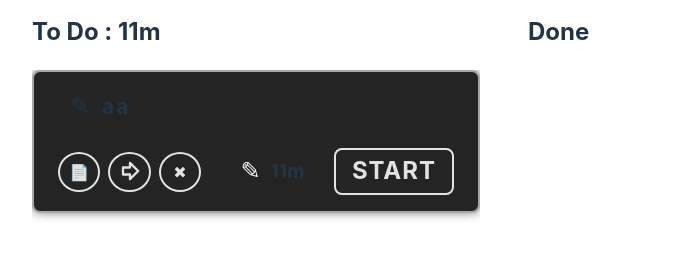
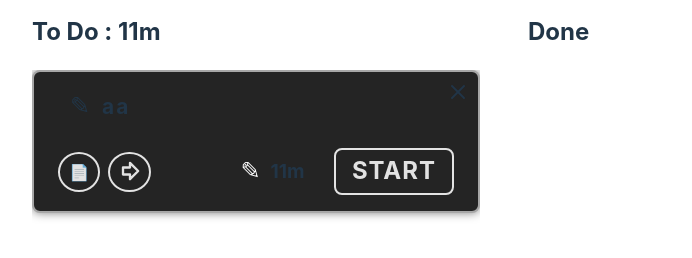
Before and after one commit to echoedinvoker/record, a React (Vite) app: page / in a window 1280 px wide. Shown: the part 138-396 px from the top of the page, without its empty margins (136-828 px from the left). Built offline with nearby package versions, Linux system fonts and the light colour scheme.

Commit message:
advance task button

```diff
--- a/src/App.tsx
+++ b/src/App.tsx
@@ -182,6 +182,46 @@ export default function App() {
     })
   }
 
+  function advanceTask(taskId: string) {
+    if (!data) {
+      throw new Error("Data is undefined");
+    }
+    const columnId = getColumnIdByTaskId(taskId)
+    const newColumnId = (parseInt(columnId) - 1).toString()
+    const getNewColumn = () => {
+      if (data.columns[newColumnId]) {
+        return {
+          ...data.columns[newColumnId],
+          taskIds: [...data.columns[newColumnId].taskIds, taskId]
+        }
+      } else {
+        const ts = new Date()
+        ts.setDate(ts.getDate() + parseInt(newColumnId))
+        ts.setHours(0, 0, 0, 0)
+        return {
+          id: newColumnId,
+          title: new Date().toDateString(),
+          ts: ts.getTime(),
+          taskIds: [taskId]
+        }
+      }
+    }
+
+    const newData = {
+      ...data,
+      columns: {
+        ...data.columns,
+        [columnId]: {
+          ...data.columns[columnId],
+          taskIds: data.columns[columnId].taskIds.filter(id => id !== taskId)
+        },
+        [newColumnId]: getNewColumn()
+      }
+    }
+
+    setData(newData)
+  }
+
   function delayToNextDay(taskId: string) {
     if (!data) {
       throw new Error("Data is undefined");
@@ -358,6 +398,7 @@ export default function App() {
           updateTaskMardownContent={updateTaskMardownContent}
           changeTaskEstimatedDuration={changeTaskEstimatedDuration}
           changeTaskElapsedDuration={changeTaskElapsedDuration}
+          advanceTask={advanceTask}
           delayToNextDay={delayToNextDay}
           downloadTasks={downloadTasks} />
       </DragDropContext>
--- a/src/components/OnGoingTab.tsx
+++ b/src/components/OnGoingTab.tsx
@@ -18,6 +18,7 @@ interface Props {
   changeTaskElapsedDuration: (taskId: string, elapsedDurationHMS: string) => void;
   changeTaskEstimatedDuration: (taskId: string, estimatedDurationHMS: string) => void;
   downloadTasks: () => void;
+  advanceTask: (taskId: string) => void;
   delayToNextDay: (taskId: string) => void;
 }
 
@@ -36,6 +37,7 @@ const OnGoingTab = forwardRef<OnGoingTabRef, Props>(({
   updateTaskMardownContent,
   changeTaskElapsedDuration,
   changeTaskEstimatedDuration,
+  advanceTask,
   delayToNextDay
 }, ref) => {
   const isLoadedTasksAtStart = useRef(false);
@@ -117,6 +119,7 @@ const OnGoingTab = forwardRef<OnGoingTabRef, Props>(({
             startTask={handleStartTask}
             changeTaskName={changeTaskName}
             updateTaskMardownContent={updateTaskMardownContent}
+            advanceTask={advanceTask}
             delayToNextDay={delayToNextDay}
             setShowModal={setShowModal}
             changeTaskEstimatedDuration={changeTaskEstimatedDuration}
--- a/src/components/Tasks.tsx
+++ b/src/components/Tasks.tsx
@@ -13,6 +13,7 @@ interface Props {
   changeTaskName: (taskId: string, name: string) => void;
   changeTaskEstimatedDuration: (taskId: string, estimatedDurationHMS: string) => void;
   updateTaskMardownContent: (taskId: string, markdownContent: string) => void;
+  advanceTask: (taskId: string) => void;
   delayToNextDay: (taskId: string) => void;
   setShowModal: (show: boolean) => void;
 }
@@ -29,6 +30,7 @@ const Tasks = forwardRef<TasksRef, Props>(({
   changeTaskName,
   changeTaskEstimatedDuration,
   updateTaskMardownContent,
+  advanceTask,
   delayToNextDay,
   whichDay,
   setShowModal
@@ -86,6 +88,7 @@ const Tasks = forwardRef<TasksRef, Props>(({
                   startTask={startTask}
                   changeTaskName={changeTaskName}
                   changeMarkdown={updateTaskMardownContent}
+                  advanceTask={advanceTask}
                   delayToNextDay={delayToNextDay}
                   changeTaskEstimatedDuration={changeTaskEstimatedDuration}
                 />
--- a/src/components/TheTask.tsx
+++ b/src/components/TheTask.tsx
@@ -5,7 +5,7 @@ import { convertMillisecondsToHMS } from "../utils";
 import { useState } from "react";
 import EditMarkdownModal from "./EditMardownModal";
 import { Draggable, DraggableProvided } from "react-beautiful-dnd";
-import { ArrowBigRight } from 'lucide-react';
+import { ArrowBigLeft, ArrowBigRight, X } from 'lucide-react';
 import TaskNameContainer from "./ui/TaskNameContainer";
 import { Form, Value } from "./ui/Form";
 
@@ -17,11 +17,12 @@ interface Props {
   changeTaskName: (taskId: string, name: string) => void
   changeTaskEstimatedDuration: (taskId: string, estimatedDurationHMS: string) => void
   changeMarkdown: (taskId: string, markdown: string) => void
+  advanceTask: (taskId: string) => void
   delayToNextDay: (taskId: string) => void
   index: number
 }
 
-export default function TheTask({ index, task, deleteTask, startTask, changeTaskName, changeTaskEstimatedDuration, changeMarkdown, delayToNextDay, whichDay }: Props) {
+export default function TheTask({ index, task, deleteTask, startTask, changeTaskName, changeTaskEstimatedDuration, changeMarkdown, advanceTask, delayToNextDay, whichDay }: Props) {
   const [isEditingTaskName, setIsEditingTaskName] = useState(false);
   const [taskName, setTaskName] = useState(task.task);
   const [isEditingEstimatedDuration, setIsEditingEstimatedDuration] = useState(false);
@@ -39,6 +40,11 @@ export default function TheTask({ index, task, deleteTask, startTask, changeTask
     e.preventDefault();
     setIsEditingEstimatedDuration(false);
     changeTaskEstimatedDuration(task.id, estimatedDurationHMS);
+  }
+
+  // 處理提前任務
+  const handleAdvance = () => {
+    advanceTask(task.id);
   }
 
   const handleDelay = () => {
@@ -75,14 +81,15 @@ export default function TheTask({ index, task, deleteTask, startTask, changeTask
                     &#128196;
                   </ContentWrapper>
                 </CircleButton>
+                {whichDay > 0 &&
+                  <CircleButton onClick={handleAdvance}>
+                    <ContentWrapper $offsetY="-1px">
+                      <ArrowBigLeft size={28} />
+                    </ContentWrapper>
+                  </CircleButton>}
                 <CircleButton onClick={handleDelay}>
                   <ContentWrapper $offsetY="-1px">
                     <ArrowBigRight size={28} />
-                  </ContentWrapper>
-                </CircleButton>
-                <CircleButton onClick={() => deleteTask(task.id, whichDay.toString())}>
-                  <ContentWrapper>
-                    &#10006;
                   </ContentWrapper>
                 </CircleButton>
               </TaskActions>
@@ -111,6 +118,7 @@ export default function TheTask({ index, task, deleteTask, startTask, changeTask
                 </TextButton>
               </TaskTimer>
             </TaskContents>
+            <TopRightCorner onClick={() => deleteTask(task.id, whichDay.toString())}><X /></TopRightCorner>
           </Task >
         )}
       </Draggable>
@@ -119,6 +127,13 @@ export default function TheTask({ index, task, deleteTask, startTask, changeTask
     </>
   )
 }
+
+const TopRightCorner = styled.div`
+  position: absolute;
+  top: .5em;
+  right: .5em;
+  cursor: pointer;
+`
 
 const PairValueContainer = styled.div`
   display: flex;
--- a/src/components/ui/Task.tsx
+++ b/src/components/ui/Task.tsx
@@ -2,6 +2,7 @@ import styled from "styled-components";
 
 const Task = styled.div`
     display: flex;
+    position: relative;
     flex-direction: column;
     justify-content: space-between;
     gap: 1.5em;
```
